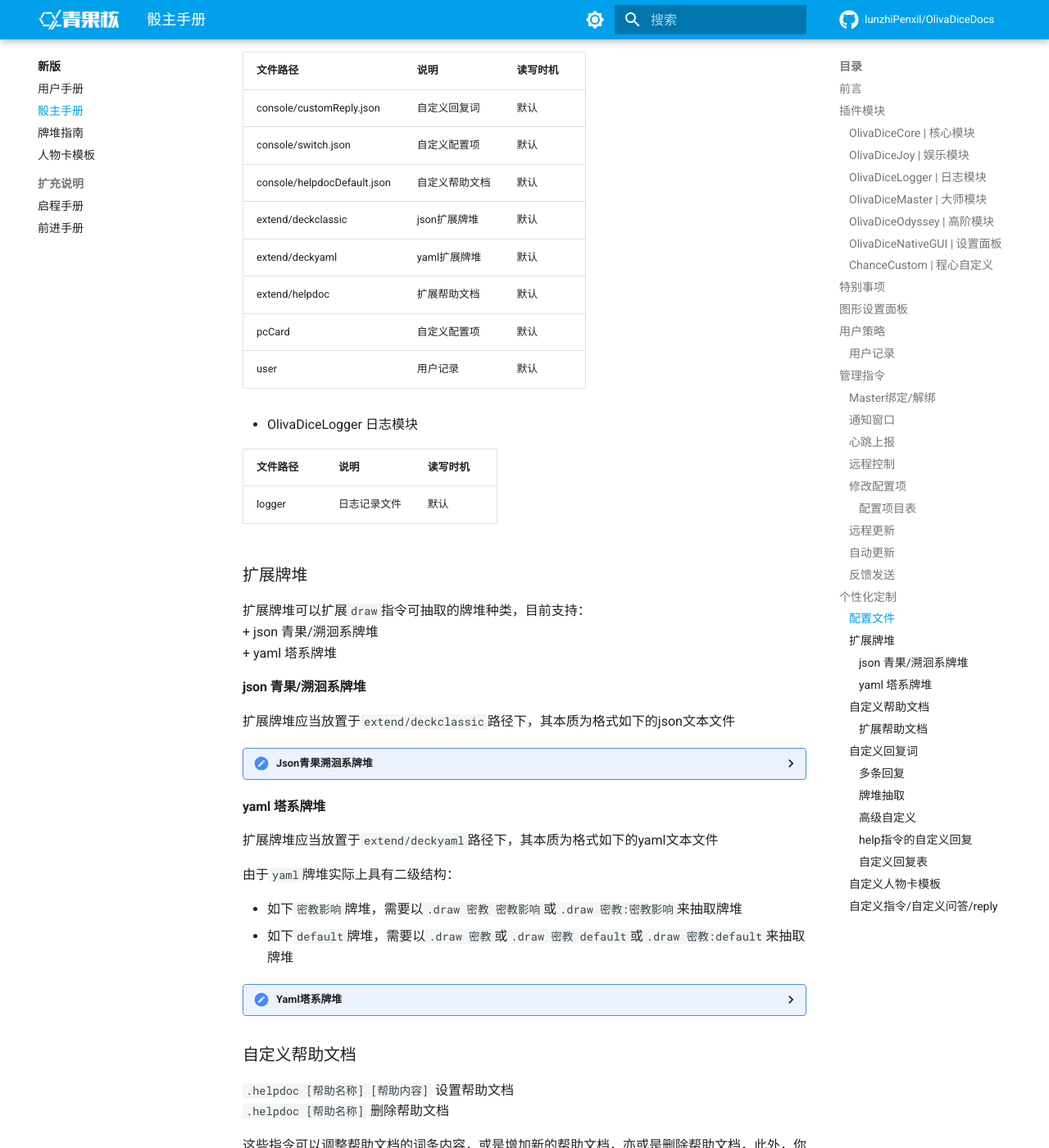
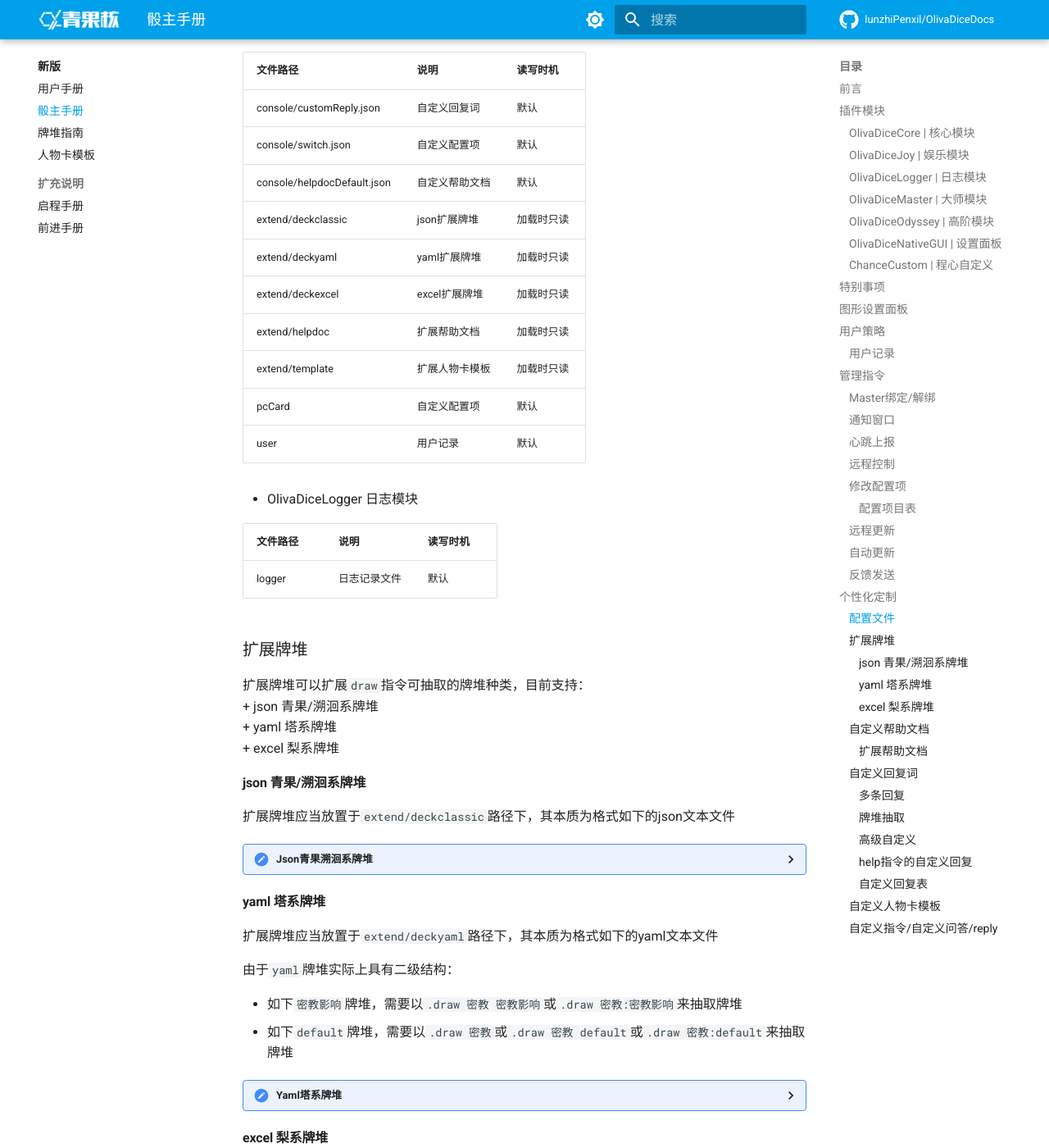
Before and after one commit to lunzhiPenxil/OlivaDiceDocs, an MkDocs documentation site: the page built from docs/OlivaDice3_Master_Manual.md, in a window 1280 px wide and 1400 px high, scrolled down 7342 px. Shown: the whole window at 82% size. Built offline with MkDocs 1.6.1 and Material for MkDocs 9.7.7, drawn with Linux system fonts in a browser that asks for light colours; comment, search, counter and statistics services are not loaded; some of the changed text lies outside the part shown.

Commit message:
新增说明

````diff
--- a/docs/OlivaDice3_Master_Manual.md
+++ b/docs/OlivaDice3_Master_Manual.md
@@ -210,9 +210,11 @@
 | console/customReply.json         | 自定义回复词                  | 默认              |
 | console/switch.json              | 自定义配置项                  | 默认              |
 | console/helpdocDefault.json      | 自定义帮助文档                | 默认              |
-| extend/deckclassic               | json扩展牌堆                 | 默认              |
-| extend/deckyaml                  | yaml扩展牌堆                 | 默认              |
-| extend/helpdoc                   | 扩展帮助文档                  | 默认              |
+| extend/deckclassic               | json扩展牌堆                 | 加载时只读         |
+| extend/deckyaml                  | yaml扩展牌堆                 | 加载时只读         |
+| extend/deckexcel                 | excel扩展牌堆                | 加载时只读         |
+| extend/helpdoc                   | 扩展帮助文档                  | 加载时只读         |
+| extend/template                  | 扩展人物卡模板                | 加载时只读         |
 | pcCard                           | 自定义配置项                  | 默认              |
 | user                             | 用户记录                     | 默认              |
 
@@ -224,8 +226,9 @@
 
 ### 扩展牌堆
 扩展牌堆可以扩展`draw`指令可抽取的牌堆种类，目前支持：
-+ json 青果/溯洄系牌堆
-+ yaml 塔系牌堆
++ json  青果/溯洄系牌堆
++ yaml  塔系牌堆
++ excel 梨系牌堆
 
 #### json 青果/溯洄系牌堆
 扩展牌堆应当放置于`extend/deckclassic`路径下，其本质为格式如下的json文本文件
@@ -307,6 +310,9 @@
       - "证据：确凿证据\n“大地啊，开裂吧！哦，不，它不会收容我的。”[掌握密教活动“确凿证据”后，防剿局会以之给你定罪。证据在制作它的猎人死后仍继续存在。]"
     ```
 
+#### excel 梨系牌堆
+扩展牌堆应当放置于`extend/deckyaml`路径下，其本质为格式Office的Excel格式表格文件
+详细格式请参考梨系官方
 
 
 ### 自定义帮助文档
````
Also changed, not shown: other parts of docs/OlivaDice3_Master_Manual.md (+1 -1 lines).
